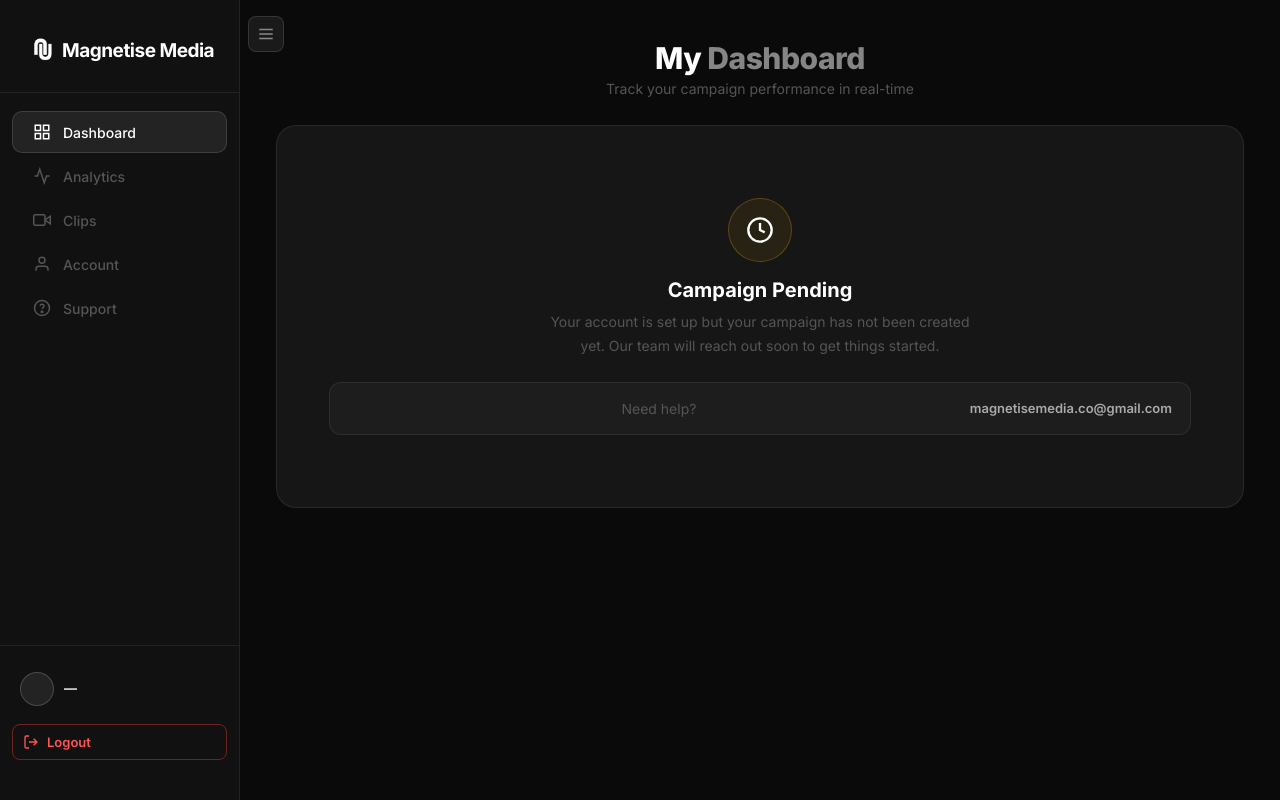
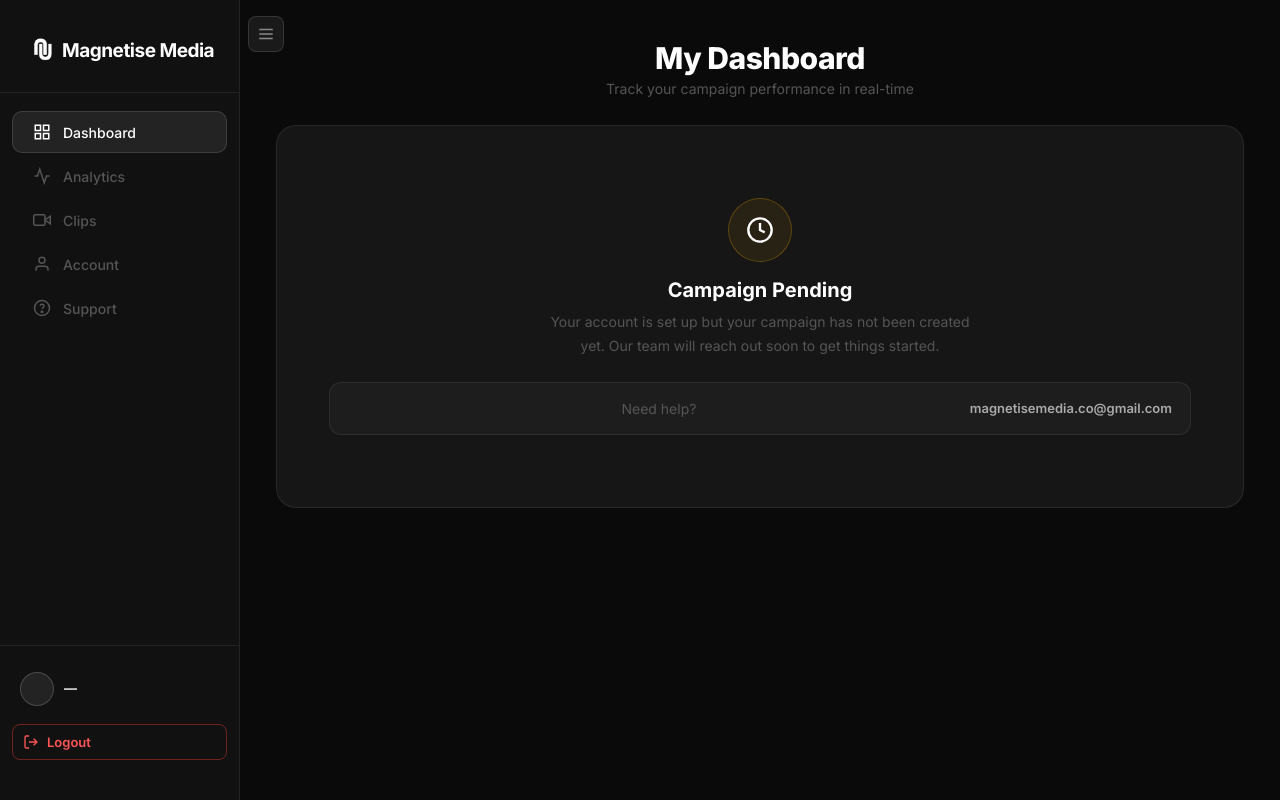
Before and after one commit to deepcoreofficial-ctrl/Magnetise-Media, a Flask app: template templates/dashboard_main.html in a window 1280 px wide. Run offline with Flask 3, Linux system fonts and the light colour scheme; the template is opened without the code that fills it, so the values that code supplies are empty; some libraries are stand-ins or nearby versions.

Commit message:
make client dashboard headings fully white
The second word of every client page heading sat in a <span> at
opacity:0.5, reading as grey ("My Clips" etc.). Set it to opacity:1 so
all client headings render solid white. Admin headings were already white.

Co-Authored-By: Claude Opus 4.7 <noreply@anthropic.com>

```diff
--- a/templates/dashboard_main.html
+++ b/templates/dashboard_main.html
@@ -60,7 +60,7 @@
         .page.active{display:block;}
         .page-header{margin-bottom:28px;text-align:center;}
         .page-header h1{font-size:30px;font-weight:800;color:#fff;letter-spacing:-0.5px;margin-bottom:4px;}
-        .page-header h1 span{color:#ffffff;opacity:0.5;}
+        .page-header h1 span{color:#ffffff;opacity:1;}
         .page-header p{color:#555;font-size:14px;}
 
         /* ── TOGGLE BTN ── */
```
